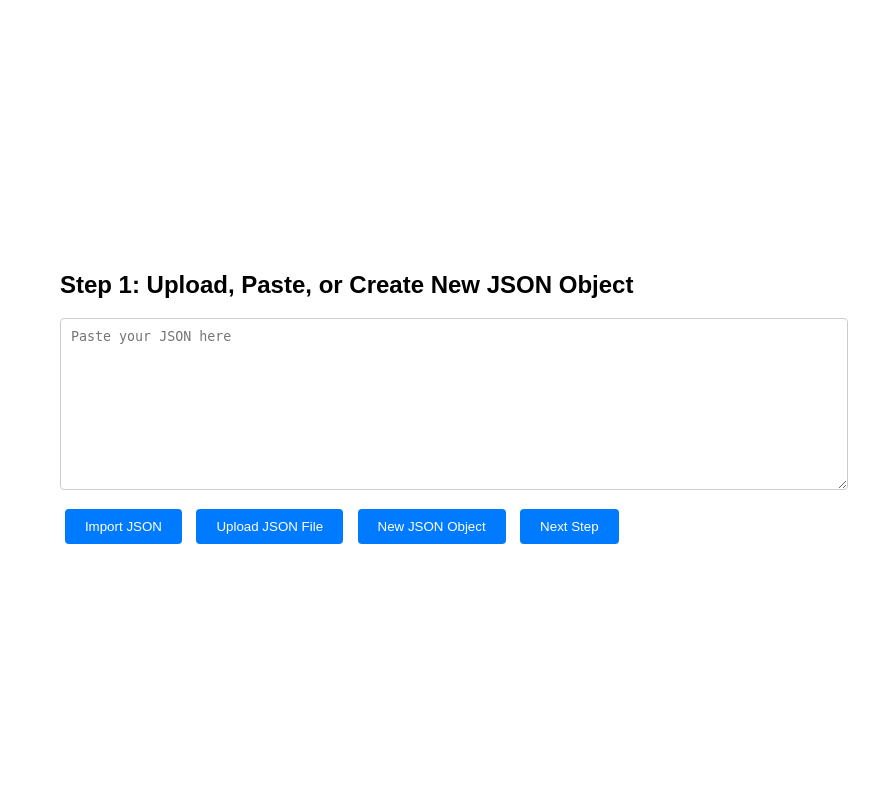
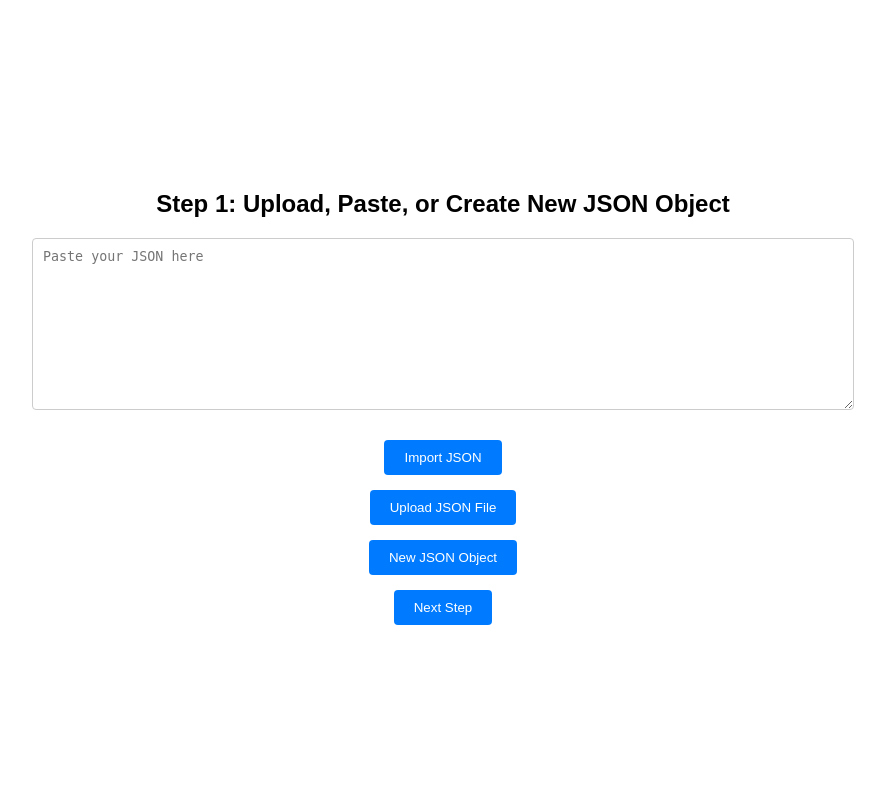
Before and after one commit to codearachnid/jsoneditor, a PHP site: page / in a window 1280 px wide. Shown: the whole page, without its empty margins (197-1082 px from the left). Run offline with PHP 8.4, Linux system fonts and the light colour scheme; some libraries are stand-ins or nearby versions.

Commit message:
Update app.css

```diff
--- a/app.css
+++ b/app.css
@@ -5,12 +5,22 @@ body {
     align-items: center;
     height: 100vh;
     margin: 0;
+    padding: 20px;
+    box-sizing: border-box;
+    flex-direction: column;
 }
 
-#editorContainer {
+.step {
     width: 80%;
     max-width: 800px;
-    margin: auto;
+    margin: 20px;
+    text-align: center;
+    display: flex;
+    flex-direction: column;
+    align-items: center;
+}
+
+.step h2 {
     text-align: center;
 }
 
@@ -37,13 +47,19 @@ button:hover {
     background-color: #0056b3;
 }
 
+#step1 textarea {
+    margin-bottom: 20px;
+}
+
 #editor {
+    width: 100%;
+    text-align: left;
     margin-top: 20px;
-    text-align: left;
 }
 
 .node {
-    margin-left: 20px;
+    display: flex;
+    align-items: center;
     padding: 5px;
     border: 1px dashed transparent;
 }
@@ -65,3 +81,20 @@ button.toggle:hover {
     background-color: #f1f1f1;
     border: 1px dashed #007bff;
 }
+
+#step1 button, #step2 button, #step3 button {
+    display: inline-block;
+    margin-top: 10px;
+}
+
+#step2 .node button, #step2 .node input, #step2 .node select {
+    margin-right: 10px;
+}
+
+#step2 .node {
+    margin-bottom: 10px;
+}
+
+#editor .node {
+    margin-bottom: 10px;
+}
```
